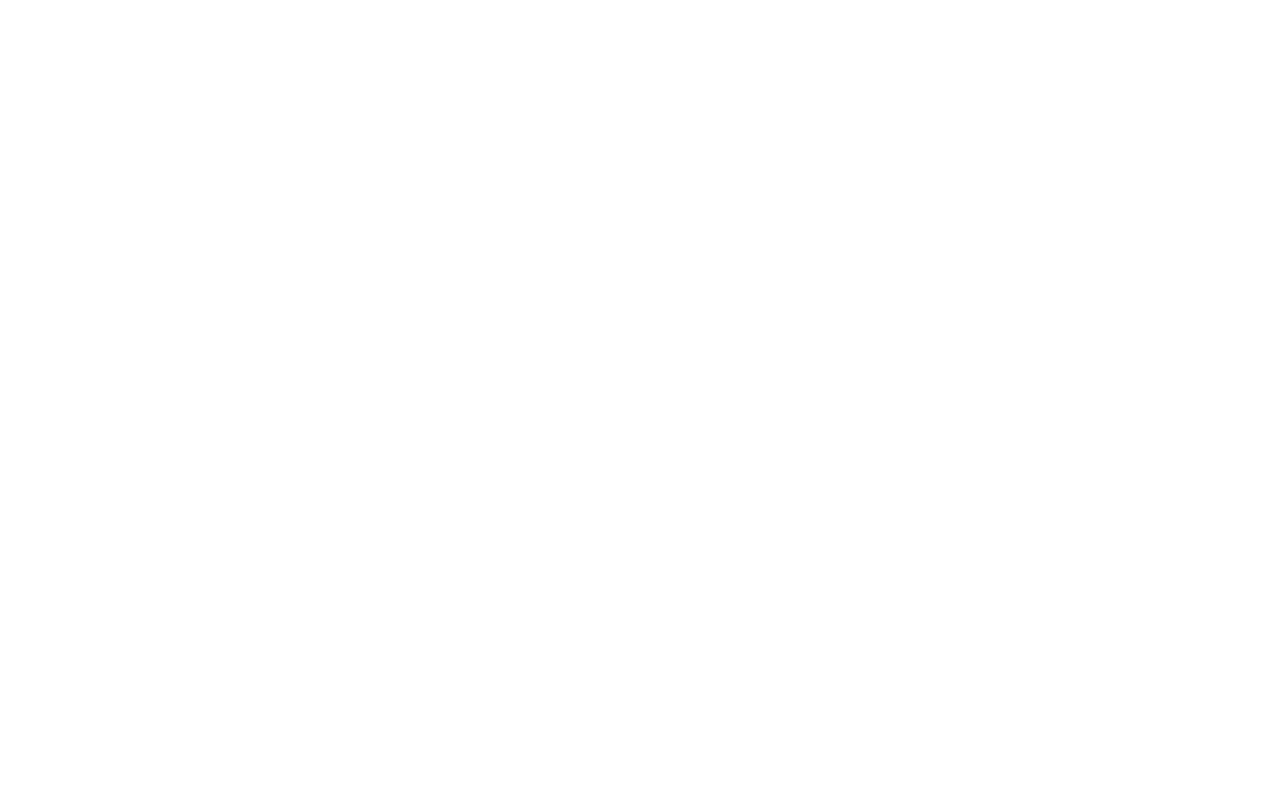
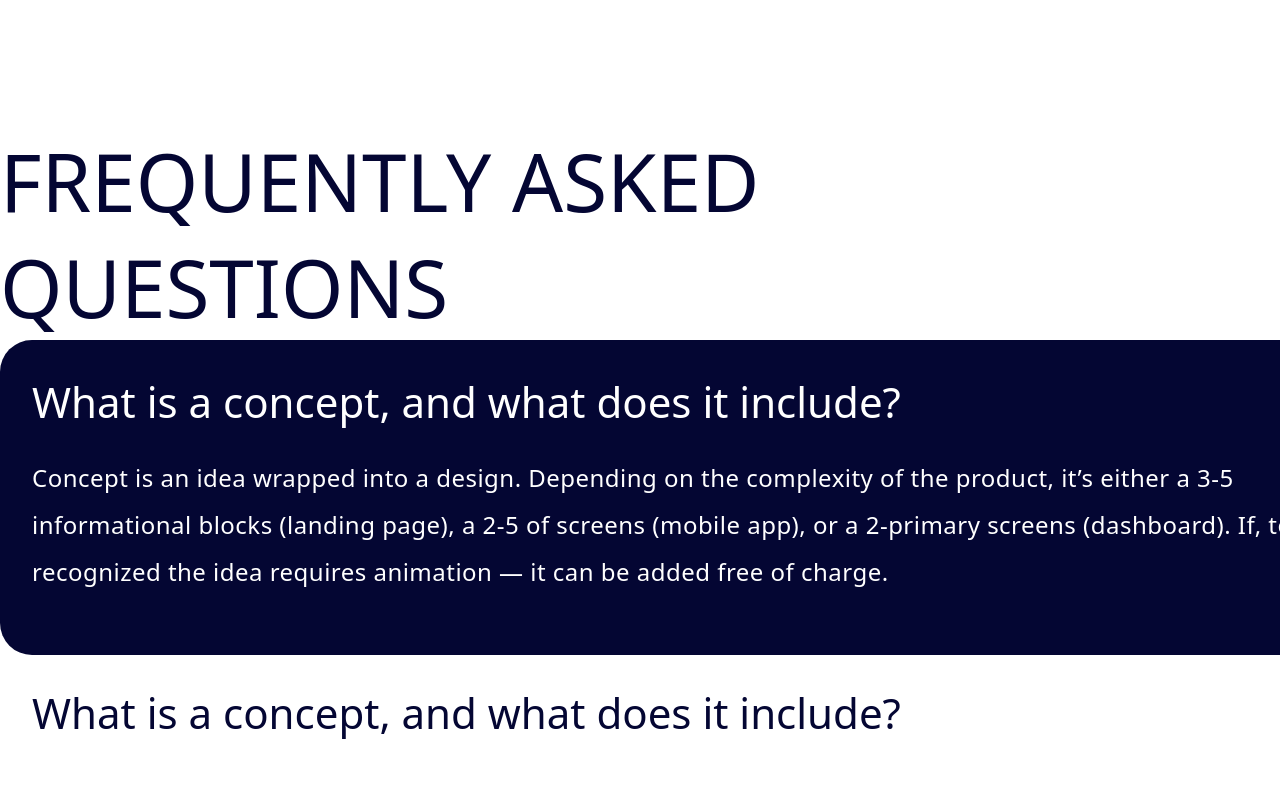
Before and after one commit to MehediHasanMridha/Fooderu_boys, a React (Vite) app: page / in a window 1280 px wide. Shown: the part 3220-4020 px from the top of the page. Before the commit the page ends 3044 px from the top, so only its background shows below. Built offline with nearby package versions, Linux system fonts and the light colour scheme.

Commit message:
completed FAQ part

```diff
--- a/src/App.jsx
+++ b/src/App.jsx
@@ -1,9 +1,11 @@
+import FAQ from "./components/faq/Index";
 import Feature from "./components/feature/Feature";
 
 const App = () => {
   return (
     <>
       <Feature />
+      <FAQ />
     </>
   );
 };
--- a/src/components/faq/Index.jsx
+++ b/src/components/faq/Index.jsx
@@ -2,7 +2,16 @@
 
 const FAQ = () => {
   return (
-    <div>
+    <div className="max-w-[1920px] mx-auto mt-[352px]">
+      <div className="flex justify-between">
+        {/* Title */}
+        <h1 className="w-[806px] text-[80px] text-[#040633] font-medium leading-[106px] font-mona-sans">
+          FREQUENTLY ASKED QUESTIONS
+        </h1>
+
+        {/* TODO: Logo Goes Here */}
+      </div>
+
       <Accordion
         title="What is a concept, and what does it include?"
         content="Concept is an idea wrapped into a design. Depending on the complexity of the product, it’s either a 3-5 informational blocks (landing page), a 2-5 of screens (mobile app), or a 2-primary screens (dashboard). If, to be recognized the idea requires animation — it can be added free of charge."
--- /dev/null
+++ b/src/components/ui/Banner.jsx
@@ -0,0 +1,5 @@
+const Banner = () => {
+  return <div></div>;
+};
+
+export default Banner;
--- /dev/null
+++ b/src/components/ui/Button.jsx
@@ -0,0 +1,5 @@
+const Button = ({ content = "" }) => {
+  return <button>{content}</button>;
+};
+
+export default Button;
```
Also changed, not shown: src/assets/logo.png (added).
